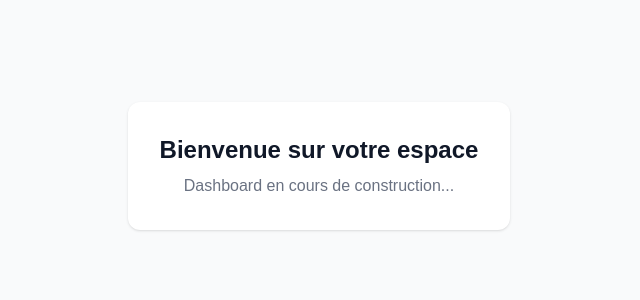
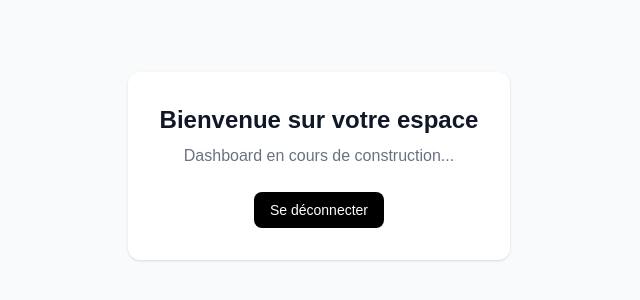
Before and after one commit to BAI-YUEJIE/moya-fidelisation, a Next.js app: page /dashboard in a window 1280 px wide. Shown: the part 234-534 px from the top of the page, without its empty margins (321-961 px from the left). Built offline with nearby package versions, Linux system fonts and the light colour scheme.

Commit message:
feat: US3 - déconnexion client

```diff
--- a/app/dashboard/page.tsx
+++ b/app/dashboard/page.tsx
@@ -1,9 +1,28 @@
+'use client'
+
+import { useRouter } from 'next/navigation'
+import { createClient } from '@/lib/supabase/client'
+
 export default function DashboardPage() {
+  const router = useRouter()
+
+  async function handleLogout() {
+    const supabase = createClient()
+    await supabase.auth.signOut()
+    router.push('/')
+  }
+
   return (
     <div className="min-h-screen flex items-center justify-center bg-gray-50">
       <div className="bg-white p-8 rounded-xl shadow text-center">
         <h1 className="text-2xl font-bold text-gray-900">Bienvenue sur votre espace</h1>
         <p className="text-gray-500 mt-2">Dashboard en cours de construction...</p>
+        <button
+          onClick={handleLogout}
+          className="mt-6 bg-black text-white rounded-lg px-4 py-2 text-sm font-medium hover:bg-gray-800"
+        >
+          Se déconnecter
+        </button>
       </div>
     </div>
   )
```
